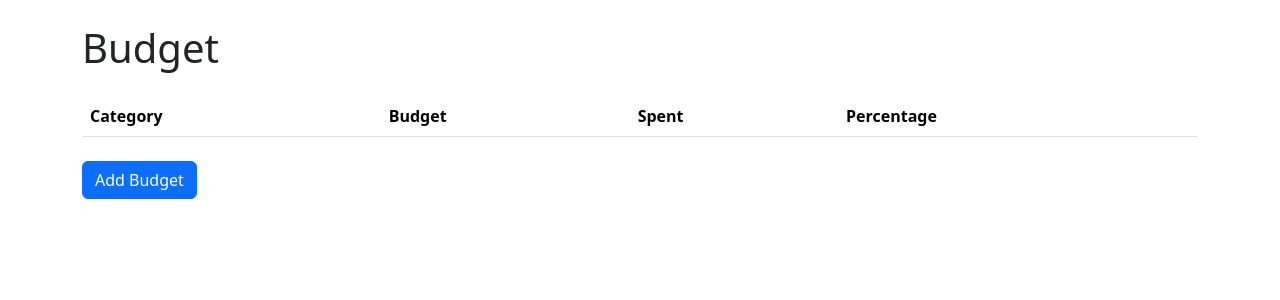
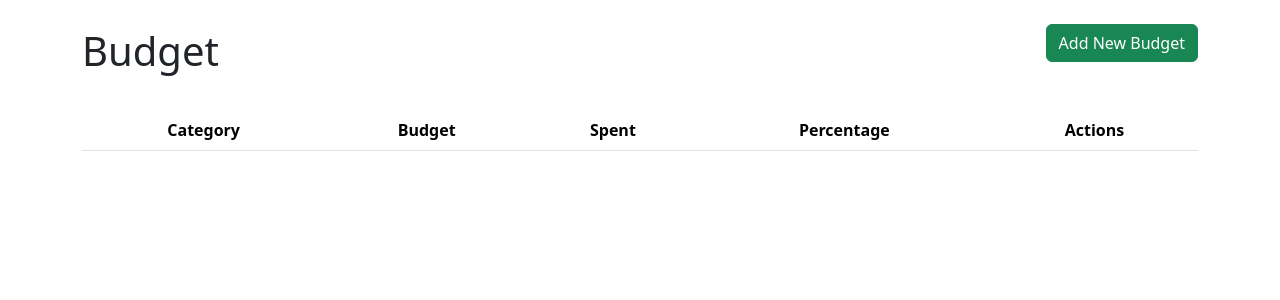
Before and after one commit to kentonvp/almonds, a Flask app: page /budget/ in a window 1280 px wide. Shown: the part 56-356 px from the top of the page. Run offline with Flask 3, Linux system fonts and the light colour scheme; the visitor is signed in with stand-in values (Sample User, id 1); lists and menus that the app fills with data are empty.

Commit message:
feat: budget buttons and ui

```diff
--- a/src/almonds/api/budget.py
+++ b/src/almonds/api/budget.py
@@ -1,4 +1,6 @@
 import datetime
+import math
+from uuid import UUID
 
 from flask import (
     Blueprint,
@@ -13,6 +15,7 @@ from flask import (
 from almonds.crud import budget as crud_budget
 from almonds.crud import category as crud_category
 from almonds.crud import transaction as crud_transaction
+from almonds.schemas.budget import Budget, BudgetBase
 from almonds.templates.filters import format_currency
 from almonds.utils import status_code
 
@@ -48,10 +51,11 @@ def view():
 
         budgets.append(
             {
+                "id": b.id,
                 "category": category,
                 "amount": b.amount,
                 "spent": spent,
-                "percentage": percentage,
+                "percentage": int(math.ceil(percentage)),
                 "status_color": status_color,
             }
         )
@@ -63,9 +67,59 @@ def view():
     )
 
 
+@budget_bp.route("/get", methods=["POST"])
+def get_budget():
+    body = request.get_json()
+    if "budget_id" not in body:
+        return (
+            jsonify({"error": "Budget ID not provided"}),
+            status_code.HTTP_400_BAD_REQUEST,
+        )
+
+    budget_id = UUID(body["budget_id"])
+    budget = crud_budget.get_budget(budget_id)
+    category = crud_category.get_category_by_id(budget.category_id)
+    if budget:
+        return (
+            jsonify(budget.model_dump() | {"category": category.name}),
+            status_code.HTTP_200_OK,
+        )
+
+    return jsonify({"error": "Budget not found"}), status_code.HTTP_404_NOT_FOUND
+
+
 @budget_bp.route("/create", methods=["POST"])
 def create_budget():
-    pass
+    c_budget = BudgetBase(
+        user_id=session["user_id"],
+        category_id=int(request.form["budget-category"]),
+        amount=float(request.form["budget-amount"]),
+        start_date=datetime.date.today(),
+    )
+    crud_budget.create_budget(c_budget)
+    return redirect(url_for("budget.view"))
+
+
+@budget_bp.route("/update", methods=["POST"])
+def update_budget():
+    u_budget = Budget(
+        id=UUID(request.form["budget_id"]),
+        user_id=session["user_id"],
+        category_id=int(request.form["budget-category"]),
+        amount=float(request.form["budget-amount"]),
+        start_date=datetime.date.today(),
+    )
+    crud_budget.update_budget(u_budget)
+    return redirect(url_for("budget.view"))
+
+
+@budget_bp.route("/delete", methods=["POST"])
+def delete_budget():
+    body = request.get_json()
+    print(f"{body=}")
+    budget_id = UUID(body["budget_id"])
+    crud_budget.delete_budget(budget_id)
+    return redirect(url_for("budget.view"))
 
 
 @budget_bp.route("/lastMonthSpending", methods=["POST"])
--- a/src/almonds/templates/budget.html
+++ b/src/almonds/templates/budget.html
@@ -6,49 +6,100 @@
 
 {% block content %}
 <div class="container mt-4">
-  <h1 class="mb-4">Budget</h1>
+  <div class="row align-items-center mb-4">
+    <div class="col">
+      <h1>Budget</h1>
+    </div>
+    <!-- Add Budget Button -->
+    <div class="col text-end">
+      <button
+        type="button"
+        class="btn btn-success mb-4"
+        data-bs-toggle="modal"
+        data-bs-target="#addBudgetModal">
+        Add New Budget
+      </button>
+    </div>
+  </div>
 
   <!-- Budget Table -->
   <table class="table table-striped table-hover">
     <thead>
       <tr>
-        <th>Category</th>
-        <th>Budget</th>
-        <th>Spent</th>
-        <th>Percentage</th>
+        <th class="text-center">Category</th>
+        <th class="text-center">Budget</th>
+        <th class="text-center">Spent</th>
+        <th class="text-center">Percentage</th>
+        <th class="text-center">Actions</th>
       </tr>
     </thead>
     <tbody>
       {% for budget in budgets %}
       <tr>
-        <td>{{ budget.category }}</td>
-        <td>{{ budget.amount | format_currency }}</td>
-        <td>{{ budget.spent | format_currency }}</td>
-        <td>
+        <td class="text-center">{{ budget.category }}</td>
+        <td class="text-center">{{ budget.amount | format_currency }}</td>
+        <td class="text-center">{{ budget.spent | format_currency }}</td>
+        <td class="text-center">
           <div class="progress">
             <div class="progress-bar bg-{{ budget.status_color }}"
                  role="progressbar"
-                 style="width: {{ budget.spent_percentage }}%"
-                 aria-valuenow="{{ budget.spent_percentage }}"
+                 style="width: {{ budget.percentage }}%"
+                 aria-valuenow="{{ budget.percentage }}"
                  aria-valuemin="0"
-                 aria-valuemax="100">{{ budget.spent_percentage|round|int }}%</div>
+                 aria-valuemax="100">{{ budget.percentage }}%</div>
           </div>
+        </td>
+        <td class="text-center">
+          <button
+            type="button"
+            class="btn btn-outline-primary btn-sm edit-budget"
+            data-bs-toggle="modal"
+            data-bs-target="#editBudgetModal"
+            data-id="{{ budget.id }}">
+            Edit
+          </button>
+          <button
+            type="button"
+            class="btn btn-outline-danger btn-sm delete-budget"
+            data-id="{{ budget.id }}">
+            Delete
+          </button>
         </td>
       </tr>
       {% endfor %}
     </tbody>
   </table>
 
-  <!-- Add Budget Button -->
-  <div class="mt-4">
-    <button
-      type="button"
-      class="btn btn-primary mb-4"
-      data-bs-toggle="modal"
-      data-bs-target="#addBudgetModal"
-    >
-      Add Budget
-    </button>
+  <!-- Edit Budget Modal -->
+  <div class="modal fade" id="editBudgetModal" tabindex="-1" aria-labelledby="editBudgetModalLabel" aria-hidden="true">
+    <div class="modal-dialog">
+      <div class="modal-content">
+        <div class="modal-header">
+          <h5 class="modal-title" id="editBudgetModalLabel">Edit Budget</h5>
+          <button type="button" class="btn-close" data-bs-dismiss="modal" aria-label="Close"></button>
+        </div>
+        <div class="modal-body">
+          <form id="editBudgetForm" action="{{ url_for('budget.update_budget') }}">
+            <div class="mb-3">
+              <label for="editCategorySelect" class="form-label">Category</label>
+              <input
+                type="text"
+                class="form-control"
+                id="edit-budget-category"
+                readonly
+              >
+            </div>
+            <div class="mb-3">
+              <label for="editBudgetAmount" class="form-label">Budget Amount</label>
+              <input type="number" class="form-control" id="edit-budget-amount" name="edit-budget-amount" required>
+            </div>
+          </form>
+        </div>
+        <div class="modal-footer">
+          <button type="submit" form="editBudgetForm" class="btn btn-primary">Save Changes</button>
+        </div>
+      </div>
+    </div>
   </div>
 
   <!-- Add Budget Modal -->
@@ -104,6 +155,58 @@
 {% block body_scripts %}
 <script>
   document.addEventListener('DOMContentLoaded', function() {
+    const editButtons = document.querySelectorAll('.edit-budget');
+    editButtons.forEach(button => {
+      button.addEventListener('click', function() {
+        const budgetId = this.getAttribute('data-id');
+        // Fetch budget data from the server using the ID
+        fetch(
+          "{{ url_for('budget.get_budget') }}",
+          {
+            body: JSON.stringify({budget_id: budgetId}),
+            method: 'POST',
+            headers: {'Content-Type': 'application/json'}
+          }
+        )
+          .then(response => response.json())
+          .then(data => {
+            // Populate the edit modal with the fetched data
+            document.getElementById('edit-budget-category').value = data.category;
+            document.getElementById('edit-budget-amount').value = Math.abs(data.amount);
+
+            // Show the edit modal
+            const editModal = new bootstrap.Modal(document.getElementById('editBudgetModal'));
+            editModal.show();
+          });
+      });
+    });
+  });
+
+  // Delete budget
+  const deleteButtons = document.querySelectorAll('.delete-budget');
+  deleteButtons.forEach(button => {
+    button.addEventListener('click', function() {
+      const budgetId = this.getAttribute('data-id');
+      if (confirm('Are you sure you want to delete this budget?')) {
+        fetch("{{ url_for('budget.delete_budget') }}", {
+          body: JSON.stringify({budget_id: budgetId}),
+          method: 'POST',
+          headers: {'Content-Type': 'application/json'}
+        })
+        .then(response => {
+          if (response.ok) {
+            // Remove the row from the table
+            this.closest('tr').remove();
+          } else {
+            alert('Failed to delete the budget. Please try again.');
+          }
+        });
+      }
+    });
+  });
+
+  // When adding a new budget, show the last month's spending for the selected category
+  document.addEventListener('DOMContentLoaded', function() {
     const categorySelect = document.getElementById('budget-category');
     const budgetAmount = document.getElementById('budget-amount');
     const lastMonthSpending = document.getElementById('last-month-spending');
```
Also changed, not shown: src/almonds/api/root.py (+23 -6 lines), src/almonds/templates/transactions.html (+17 -15 lines).
